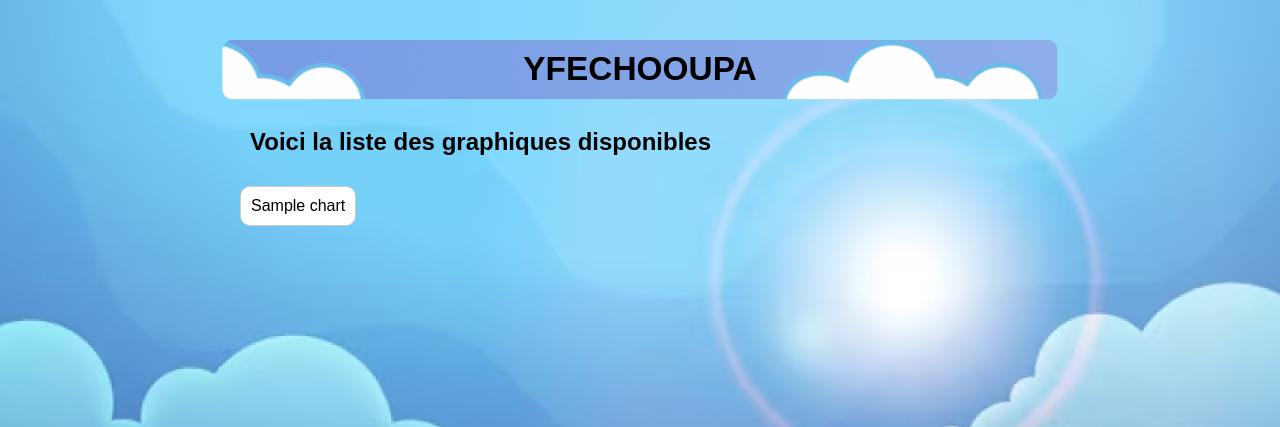
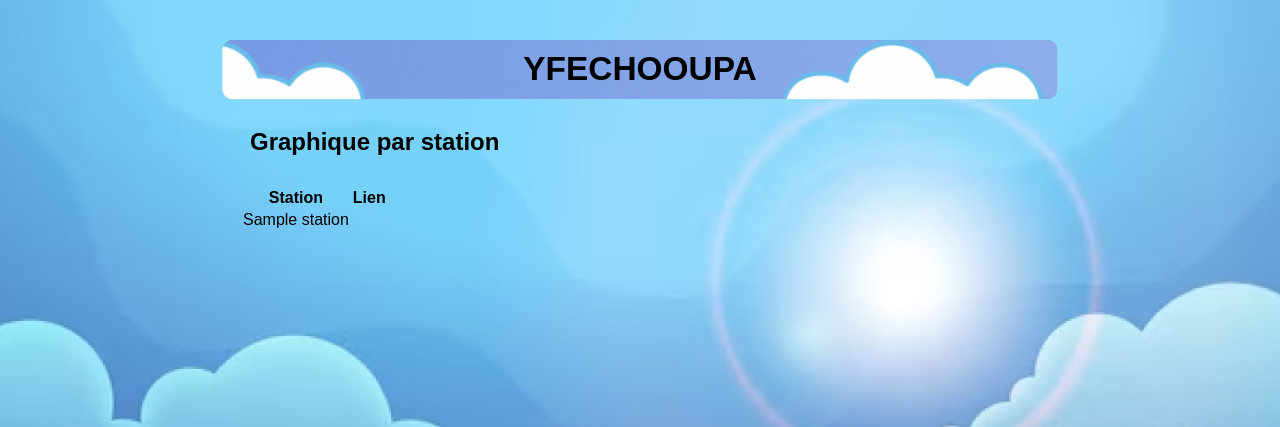
Before and after one commit to YohanSchenck/projet_python, a FastAPI app: template templates/index.html in a window 1280 px wide. Shown: the top 427 px of the page. Run offline with FastAPI, Linux system fonts and the light colour scheme; the template is opened without the code that fills it: most values are stand-ins (such as "Sample title", 1, 10 or a date in 2020).

Commit message:
Ajout affichage station

```diff
--- a/app/main.py
+++ b/app/main.py
@@ -2,7 +2,7 @@ import os
 from typing import List
 
 from data_management.model import Meteo, Station
-from data_management.sql_commands import create_db, insert_data
+from data_management.sql_commands import create_db, insert_data, get_all_stations
 from fastapi import FastAPI, HTTPException, Request
 from fastapi.responses import HTMLResponse
 from fastapi.staticfiles import StaticFiles
@@ -29,9 +29,10 @@ def get_all_charts() -> List[str]:
 
 @app.get("/", response_class=HTMLResponse)
 async def root(request: Request) -> HTMLResponse:
-    charts = get_all_charts()
+    stations = get_all_stations().to_dict(orient="records")
+    print(stations)
     return templates.TemplateResponse(
-        name="index.html", request=request, context={"charts": charts}
+        name="index.html", request=request, context={"stations": stations}
     )
 
 
--- a/templates/index.html
+++ b/templates/index.html
@@ -8,13 +8,20 @@
   </head>
   <body>
     <h1>YFECHOOUPA</h1>
-    <h2>Voici la liste des graphiques disponibles</h2>
-    <ul>
-      {% for chart in charts %}
-      <li>
-        <a href="/chart/?chart={{ chart }}" class="racoon">{{chart}}</a>
-      </li>
+    <h2>Graphique par station</h2>
+    <table>
+      <tr>
+        <th>Station</th>
+        <th>Lien</th>
+      </tr>
+      {% for station in stations %}
+      <tr>
+        <td>{{ station.station_name }}</td>
+        <td>
+          <a href="/station/{{ station.station_id }}"></a>
+        </td>
+      </tr>
       {% endfor %}
-    </ul>
+    </table>
   </body>
 </html>
```
Also changed, not shown: templates/chart.html (+8 -0 lines).
